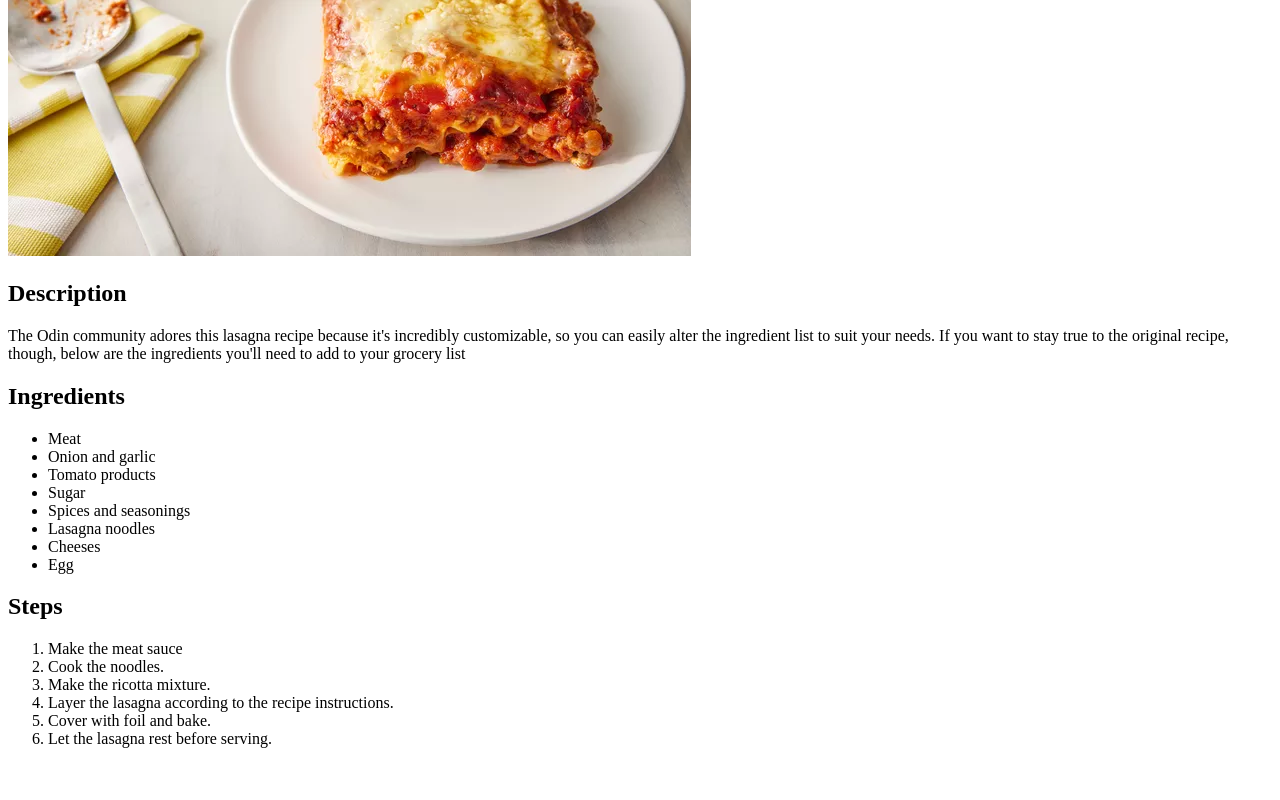
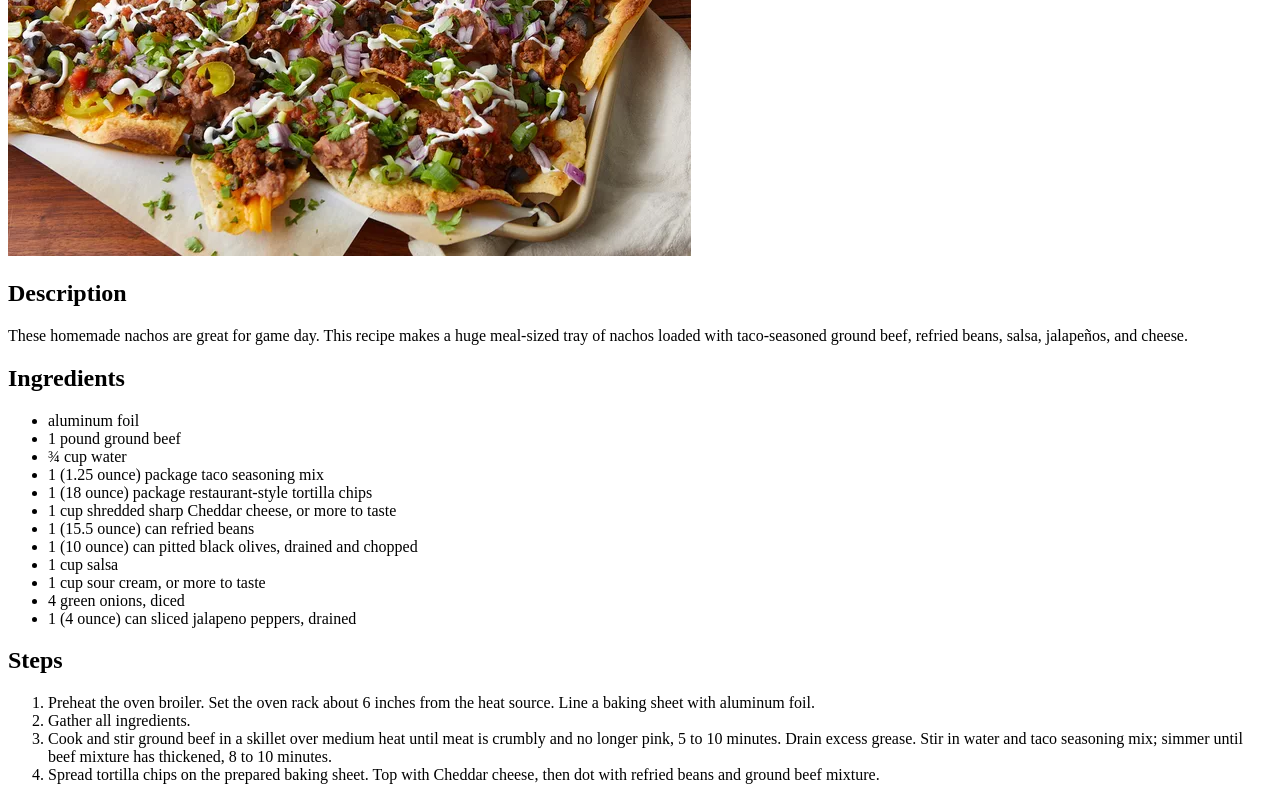
Before and after one commit to mikeski-aa/odin-recipes, a plain HTML site: page recipes/super-nachos.html in a window 1280 px wide. Shown: the part 336-1136 px from the top of the page. Before the commit the page ends 1100 px from the top, so only its background shows below. Drawn offline with Linux system fonts and the light colour scheme.

Commit message:
Super-nachos page content updated

```diff
--- a/recipes/super-nachos.html
+++ b/recipes/super-nachos.html
@@ -3,38 +3,39 @@
 
     <head>
         <meta charset="UTF-8">
-        <title>Lasagna recipe</title>
+        <title>Super Nachos recipe</title>
 
     </head>
 
     <body>
 
         <h1>Lasagna Recipe</h1>
-        <img src="../images/lasagna.jpg" alt="photo of a delicious lasagna">
+        <img src="../images/supernachos.jpg" alt="photo of super nachos">
 
         <h2>Description</h2>
-        <p>The Odin community adores this lasagna recipe because it's incredibly customizable, so you can easily alter the ingredient list to suit your needs. If you want to stay true to the original recipe, though, below are the ingredients you'll need to add to your grocery list</p>
-
+        <p>These homemade nachos are great for game day. This recipe makes a huge meal-sized tray of nachos loaded with taco-seasoned ground beef, refried beans, salsa, jalapeños, and cheese.</p>
         <h2>Ingredients</h2>
         <ul>
-            <li>Meat</li>
-            <li>Onion and garlic</li>
-            <li>Tomato products</li>
-            <li>Sugar</li>
-            <li>Spices and seasonings</li>
-            <li>Lasagna noodles</li>
-            <li>Cheeses</li>
-            <li>Egg</li>
+            <li>aluminum foil</li>
+            <li>1 pound ground beef</li>
+            <li>¾ cup water</li>
+            <li>1 (1.25 ounce) package taco seasoning mix</li>
+            <li>1 (18 ounce) package restaurant-style tortilla chips</li>
+            <li>1 cup shredded sharp Cheddar cheese, or more to taste</li>
+            <li>1 (15.5 ounce) can refried beans</li>
+            <li>1 (10 ounce) can pitted black olives, drained and chopped</li>
+            <li>1 cup salsa</li>
+            <li>1 cup sour cream, or more to taste</li>
+            <li>4 green onions, diced</li>
+            <li>1 (4 ounce) can sliced jalapeno peppers, drained</li>
         </ul>
 
         <h2>Steps</h2>
         <ol>
-            <li>Make the meat sauce</li>
-            <li>Cook the noodles.</li>
-            <li>Make the ricotta mixture.</li>
-            <li>Layer the lasagna according to the recipe instructions.</li>
-            <li>Cover with foil and bake.</li>
-            <li>Let the lasagna rest before serving.</li>
+            <li>Preheat the oven broiler. Set the oven rack about 6 inches from the heat source. Line a baking sheet with aluminum foil.</li>
+            <li>Gather all ingredients.</li>
+            <li>Cook and stir ground beef in a skillet over medium heat until meat is crumbly and no longer pink, 5 to 10 minutes. Drain excess grease. Stir in water and taco seasoning mix; simmer until beef mixture has thickened, 8 to 10 minutes.</li>
+            <li>Spread tortilla chips on the prepared baking sheet. Top with Cheddar cheese, then dot with refried beans and ground beef mixture.</li>
 
         </ol>
 
```
